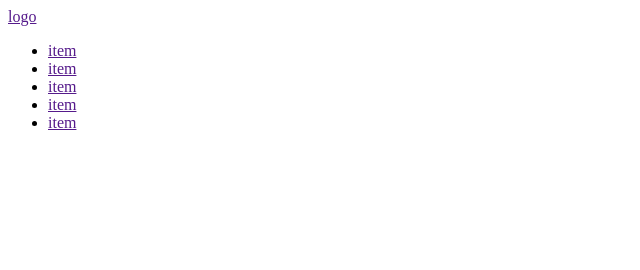
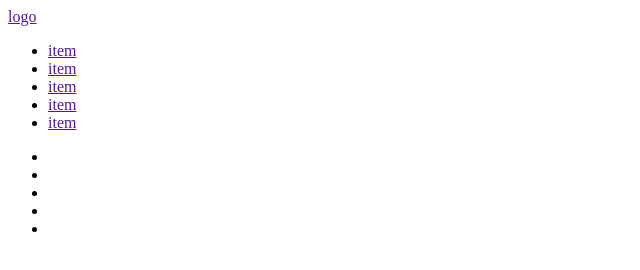
Before and after one commit to nikonenkoincodeit/test-project, a plain HTML site: page index.html in a window 1280 px wide. Shown: the full height of the page, 0-640 px from the left. Drawn offline with Linux system fonts and the light colour scheme.

Commit message:
add section

```diff
--- a/index.html
+++ b/index.html
@@ -21,5 +21,13 @@
         </nav>
       </div>
     </header>
+
+    <ul class="team">
+      <li></li>
+      <li></li>
+      <li></li>
+      <li></li>
+      <li></li>
+    </ul>
   </body>
 </html>
```
